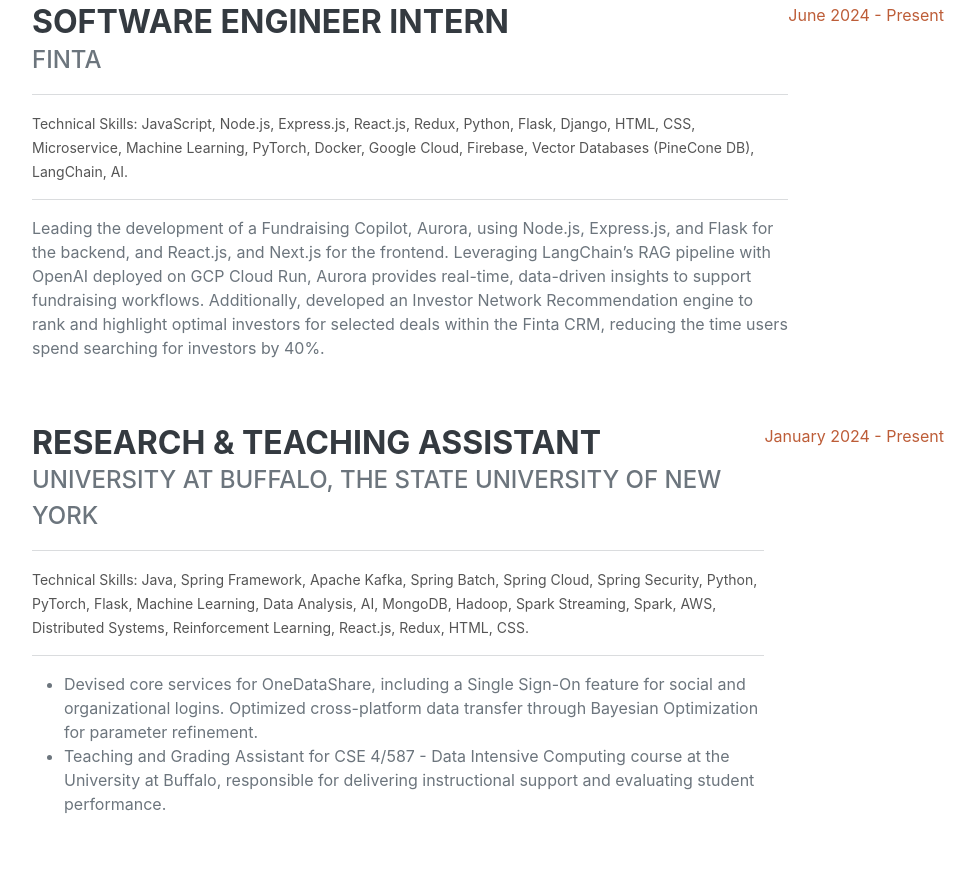
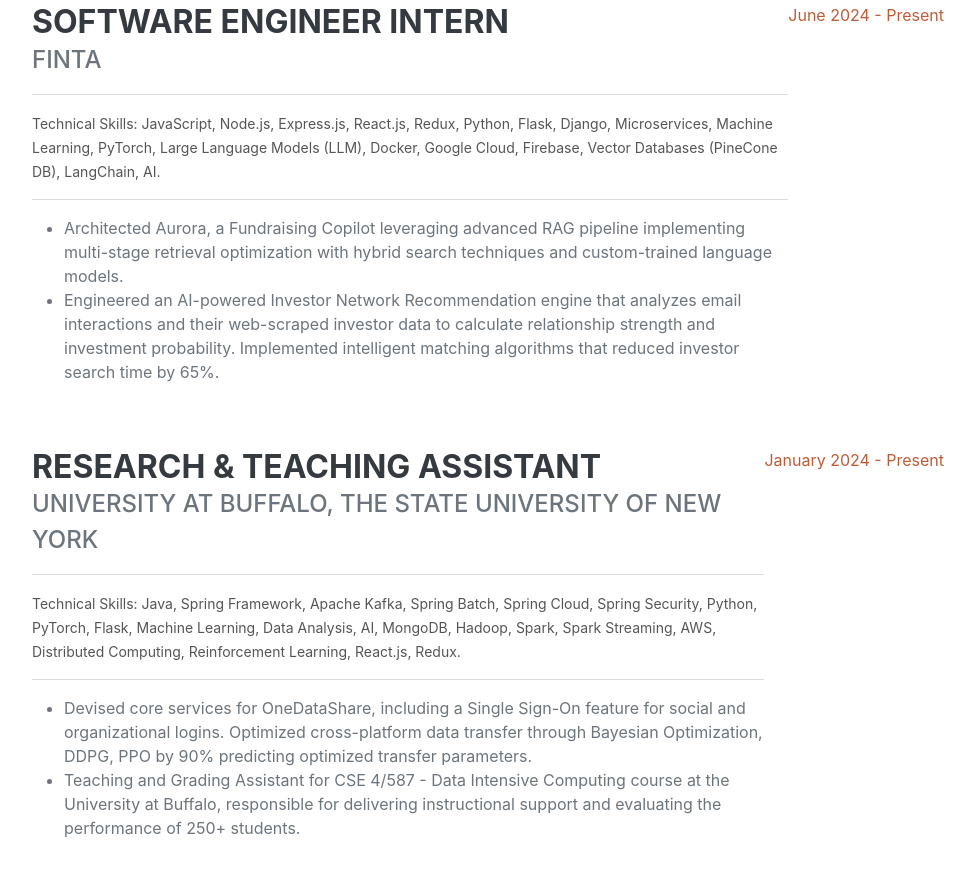
Before and after one commit to vamshikrishnakyatham/personal-portfolio, a plain HTML site: page index.html in a window 1280 px wide. Shown: the part 993-1870 px from the top of the page, without its empty margins (288-1263 px from the left). Drawn offline with nearby package versions, Linux system fonts and the light colour scheme; a web font is replaced by a local one.

Commit message:
Some changes

```diff
--- a/index.html
+++ b/index.html
@@ -71,9 +71,15 @@
                             <h3 class="mb-0">Software Engineer Intern</h3>
                             <div class="subheading mb-3">Finta</div>
                             <hr>
-                            <span class="small-text">Technical Skills: JavaScript, Node.js, Express.js, React.js, Redux, Python, Flask, Django, HTML, CSS, Microservice, Machine Learning, PyTorch, Docker, Google Cloud, Firebase, Vector Databases (PineCone DB), LangChain, AI.</span>
+                            <span class="small-text">Technical Skills: JavaScript, Node.js, Express.js, React.js, Redux, Python, Flask, Django, Microservices, Machine Learning, PyTorch, Large Language Models (LLM), Docker, Google Cloud, Firebase, Vector Databases (PineCone DB), LangChain, AI.</span>
                             <hr>
-                            <p>Leading the development of a Fundraising Copilot, Aurora, using Node.js, Express.js, and Flask for the backend, and React.js, and Next.js for the frontend. Leveraging LangChain’s RAG pipeline with OpenAI deployed on GCP Cloud Run, Aurora provides real-time, data-driven insights to support fundraising workflows. Additionally, developed an Investor Network Recommendation engine to rank and highlight optimal investors for selected deals within the Finta CRM, reducing the time users spend searching for investors by 40%.</p>
+                            <ul>
+                                <li>Architected Aurora, a Fundraising Copilot leveraging advanced RAG pipeline implementing multi-stage
+                                    retrieval optimization with hybrid search techniques and custom-trained language models.</li>
+                                <li>Engineered an AI-powered Investor Network Recommendation engine that analyzes email interactions and
+                                    their web-scraped investor data to calculate relationship strength and investment probability. Implemented
+                                    intelligent matching algorithms that reduced investor search time by 65%.</li>
+                            </ul>
                         </div>
                         <div class="flex-shrink-0"><span class="text-primary">June 2024 - Present</span></div>
                     </div>
@@ -82,11 +88,13 @@
                             <h3 class="mb-0">Research & Teaching Assistant</h3>
                             <div class="subheading mb-3">University at Buffalo, The State University of New York</div>
                             <hr>
-                            <span class="small-text">Technical Skills: Java, Spring Framework, Apache Kafka, Spring Batch, Spring Cloud, Spring Security, Python, PyTorch, Flask, Machine Learning, Data Analysis, AI, MongoDB, Hadoop, Spark Streaming, Spark, AWS, Distributed Systems, Reinforcement Learning, React.js, Redux, HTML, CSS.</span>
+                            <span class="small-text">Technical Skills: Java, Spring Framework, Apache Kafka, Spring Batch, Spring Cloud, Spring Security, Python, PyTorch, Flask, Machine Learning, Data Analysis, AI, MongoDB, Hadoop, Spark, Spark Streaming, AWS, Distributed Computing, Reinforcement Learning, React.js, Redux.</span>
                             <hr>
                             <ul>
-                                <li>Devised core services for OneDataShare, including a Single Sign-On feature for social and organizational logins. Optimized cross-platform data transfer through Bayesian Optimization for parameter refinement.</li>
-                                <li>Teaching and Grading Assistant for CSE 4/587 - Data Intensive Computing course at the University at Buffalo, responsible for delivering instructional support and evaluating student performance.</li>
+                                <li>Devised core services for OneDataShare, including a Single Sign-On feature for social and organizational
+                                    logins. Optimized cross-platform data transfer through Bayesian Optimization, DDPG, PPO by 90% predicting optimized transfer parameters.</li>
+                                <li>Teaching and Grading Assistant for CSE 4/587 - Data Intensive Computing course at the University at
+                                    Buffalo, responsible for delivering instructional support and evaluating the performance of 250+ students.</li>
                             </ul>
                         </div>
                         <div class="flex-shrink-0"><span class="text-primary">January 2024 - Present</span></div>
@@ -269,14 +277,14 @@
                     </div>
                     <div class="d-flex flex-column flex-md-row justify-content-between mb-5">
                         <div class="flex-grow-1">
-                            <h3 class="mb-3">GAN and Diffusion Based Image Generation</h3>
-                            <p>Developed a cutting-edge image generation model utilizing Generator and Discriminator Architecture first followed by U-Net Stable Diffusion implemented in PyTorch. This project aimed to generate high-quality, realistic images by iteratively refining noise inputs.</p>
+                            <h3 class="mb-3">DDPM and Stable Diffusion Based Image Generation</h3>
+                            <p>Developed a cutting-edge image generation model utilizing DDPM Architecture first followed by U-Net Stable Diffusion implemented in PyTorch. This project aimed to generate high-quality, realistic images by iteratively refining noise inputs.</p>
                         </div>
                     </div>
                     <div class="d-flex flex-column flex-md-row justify-content-between mb-5">
                         <div class="flex-grow-1">
                             <h3 class="mb-3">Text Chat Application</h3>
-                            <p>Developed the client and server components of a text chat application, consisting of one chat server and multiple chat clients over TCP connections using Socket Programming in C++ Programming Language.</p>
+                            <p>Developed the client and server components of a text chat application, consisting of one chat server and multiple chat clients over TCP connections using Socket Programming in C++ and Java Programming Languages.</p>
                         </div>
                     </div>
                     <div class="d-flex flex-column flex-md-row justify-content-between mb-5">
@@ -337,6 +345,10 @@
                         </li>
                         <li>
                             <span class="fa-li"><i class="fas fa-trophy text-warning"></i></span>
+                            Meta Hackercup 2024, Round 2 Qualifier.
+                        </li>
+                        <li>
+                            <span class="fa-li"><i class="fas fa-trophy text-warning"></i></span>
                             Google Code Jam 2022, Round 2 Qualifier.
                         </li>
                         <li>
```
